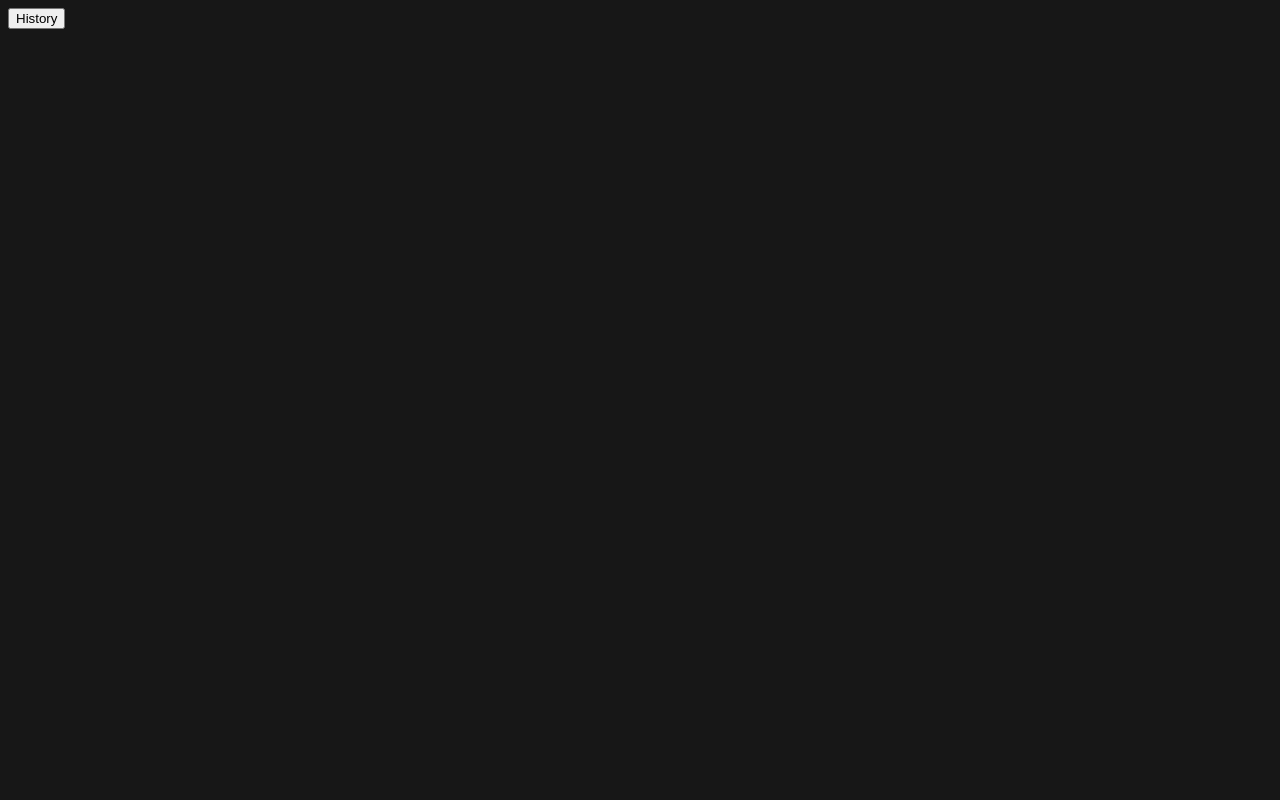
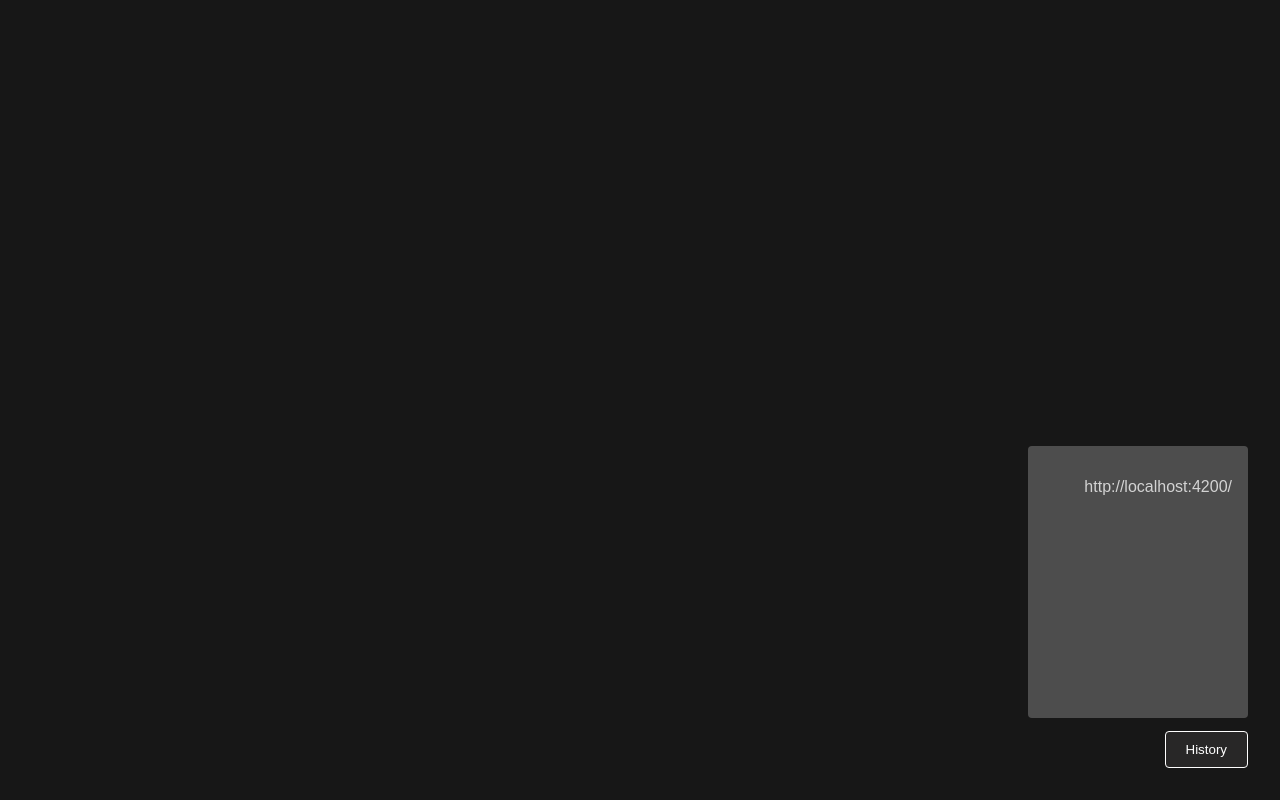
Before and after one commit to caconka/sw-details, an Angular app in the folder client/: page /details/1 in a window 1280 px wide. Both pictures are taken after a click on the button "History". Built offline with nearby package versions, Linux system fonts and the light colour scheme.

Commit message:
style: history-view

```diff
--- a/client/src/app/history/history.component.css
+++ b/client/src/app/history/history.component.css
@@ -1,3 +1,37 @@
-i.fa {
+.history-container {
+  position: fixed;
+  bottom: 0;
+  right: 0;
+  margin: 0 2rem 2rem 0;
+  z-index: 999;
+}
+
+.history {
+  height: 30vh;
+  background: #535353ec;
+  color: lightgray;
+  padding: 1rem;
+  margin-bottom: 50px;
+  border-radius: 4px;
+  overflow: auto;
+}
+
+button {
+  position: absolute;
+  right: 0;
+  bottom: 0;
+  background: #282727;
+  border: 1px solid white;
+  padding: 10px 20px;
   color: white;
+  border-radius: 4px;
 }
+
+ul {
+  list-style: none;
+}
+
+a {
+  text-decoration: none;
+  color: lightgray;
+}
--- a/client/src/app/history/history.component.html
+++ b/client/src/app/history/history.component.html
@@ -1,7 +1,8 @@
-<div *ngIf="hisotry" class="history">
-  hola
-  <ul *ngFor="let page of history">
-    <li><a>{{page}}</a></li>
-  </ul>
+<div class="history-container">
+  <div *ngIf="history && showHistory" class="history">
+    <ul *ngFor="let page of history">
+      <li><a [href]="page">{{page}}</a></li>
+    </ul>
+  </div>
+  <button (click)="toggleHistory()">History</button>
 </div>
-<button (click)="toggleHistory">History</button>
--- a/client/src/app/history/history.component.ts
+++ b/client/src/app/history/history.component.ts
@@ -1,4 +1,5 @@
 import { Component, OnInit } from '@angular/core';
+import { Router } from '@angular/router';
 import { HistoryService } from '../services/history.service';
 
 @Component({
@@ -9,11 +10,16 @@ import { HistoryService } from '../services/history.service';
 export class HistoryComponent implements OnInit {
 
   history: Array<string>;
+  showHistory: boolean = false;
 
-  constructor(private histService: HistoryService) { }
+  constructor(private histService: HistoryService,
+              private router: Router) { }
 
   ngOnInit() {
-    this.history = this.histService.getHistory();
   }
 
+  toggleHistory() {
+    this.history = this.histService.getHistory();
+    this.showHistory = !this.showHistory;
+  }
 }
--- a/client/src/app/services/history.service.ts
+++ b/client/src/app/services/history.service.ts
@@ -29,7 +29,6 @@ export class HistoryService {
   }
 
   getHistory() {
-    console.log(this.history)
     return this.history;
   }
 }
```
